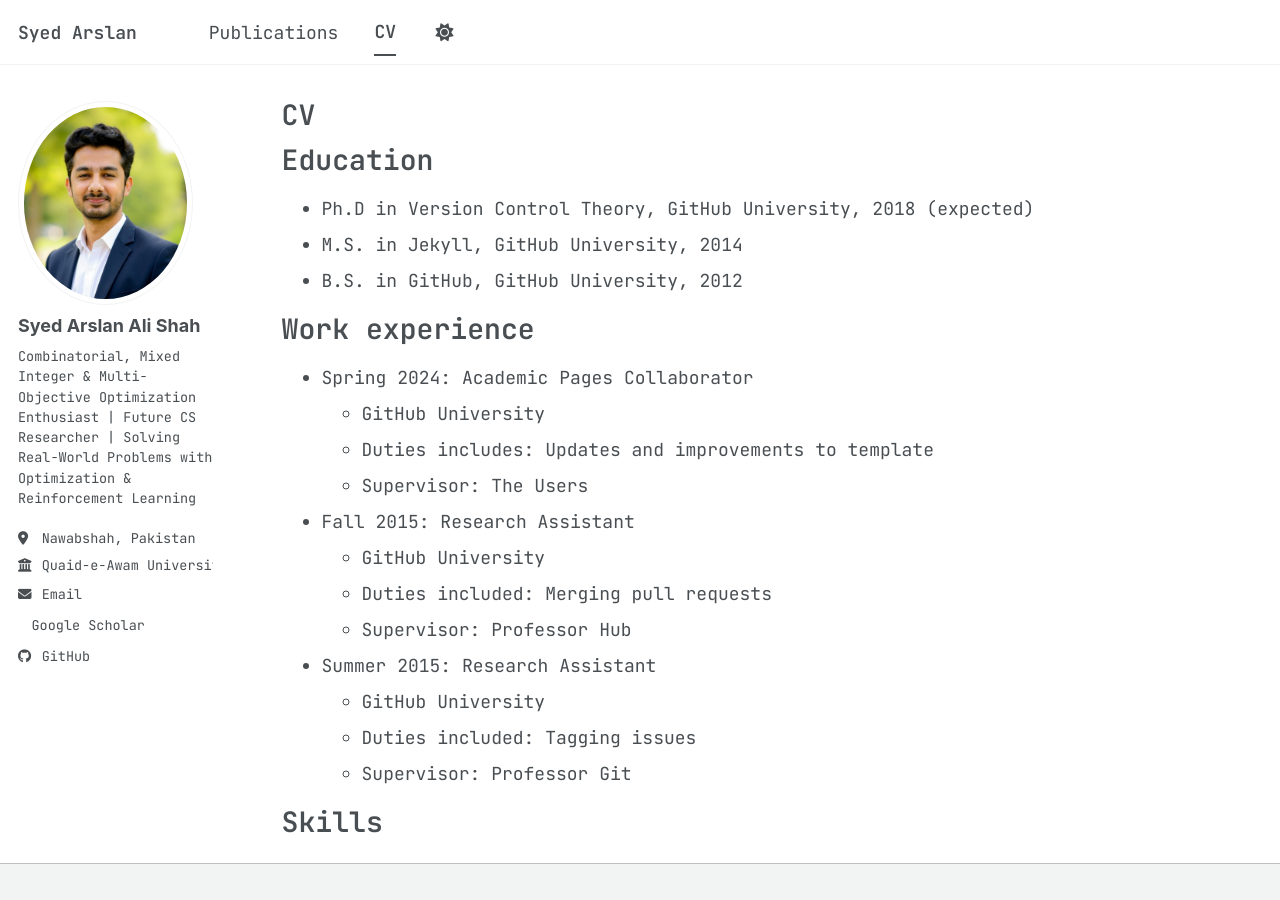
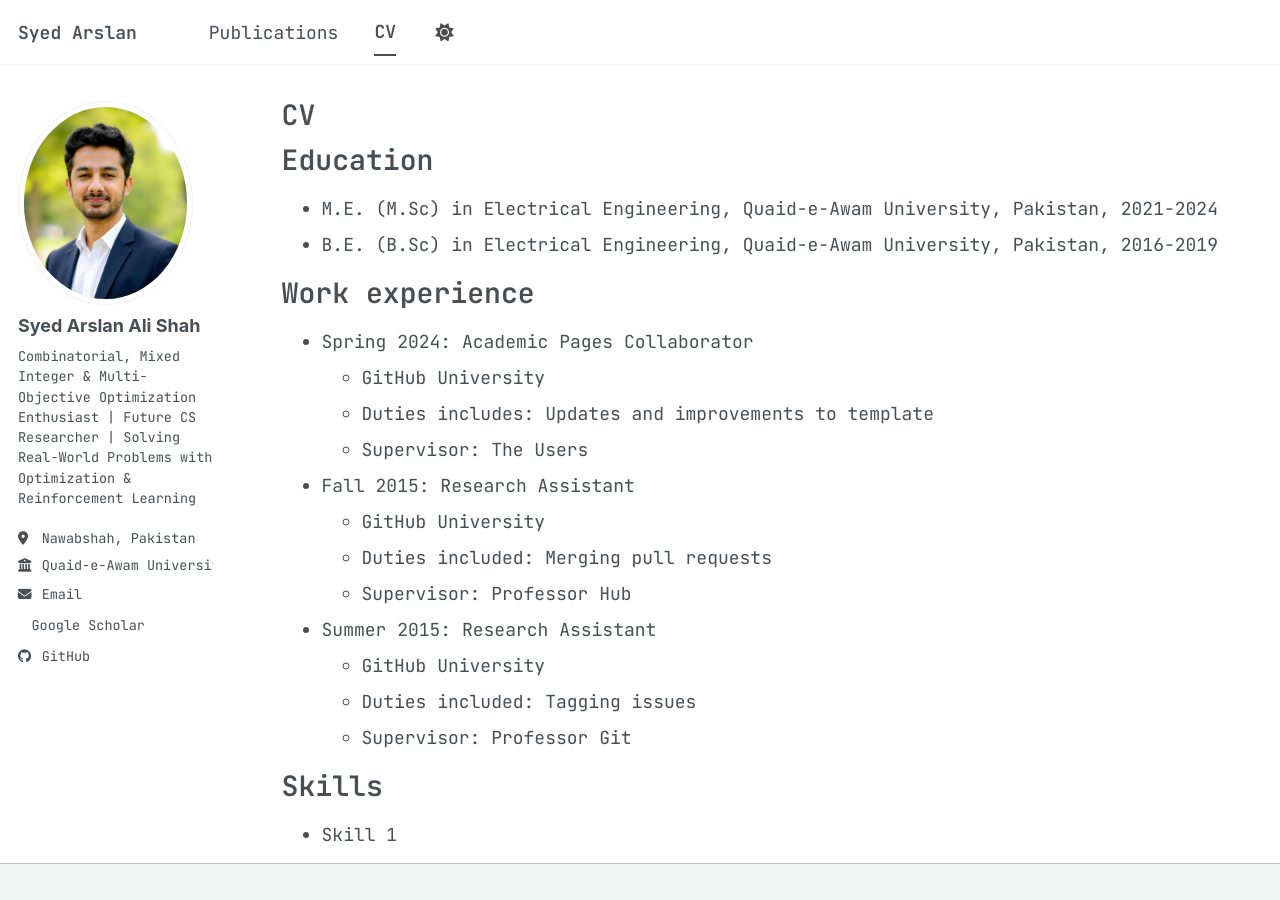
Before and after one commit to syedarslann/syedarslann.github.io, a Jekyll site: the page built from _pages/cv.md, in a window 1280 px wide and 900 px high. Built offline with Jekyll 4.4.1, drawn with Linux system fonts in a browser that asks for light colours; a style sheet for code colours, icons or effects is not loaded.

Commit message:
Update cv.md

```diff
--- a/_pages/cv.md
+++ b/_pages/cv.md
@@ -11,9 +11,8 @@ redirect_from:
 
 Education
 ======
-* Ph.D in Version Control Theory, GitHub University, 2018 (expected)
-* M.S. in Jekyll, GitHub University, 2014
-* B.S. in GitHub, GitHub University, 2012
+* M.E. (M.Sc) in Electrical Engineering, Quaid-e-Awam University, Pakistan, 2021-2024
+* B.E. (B.Sc) in Electrical Engineering, Quaid-e-Awam University, Pakistan, 2016-2019
 
 Work experience
 ======
```
